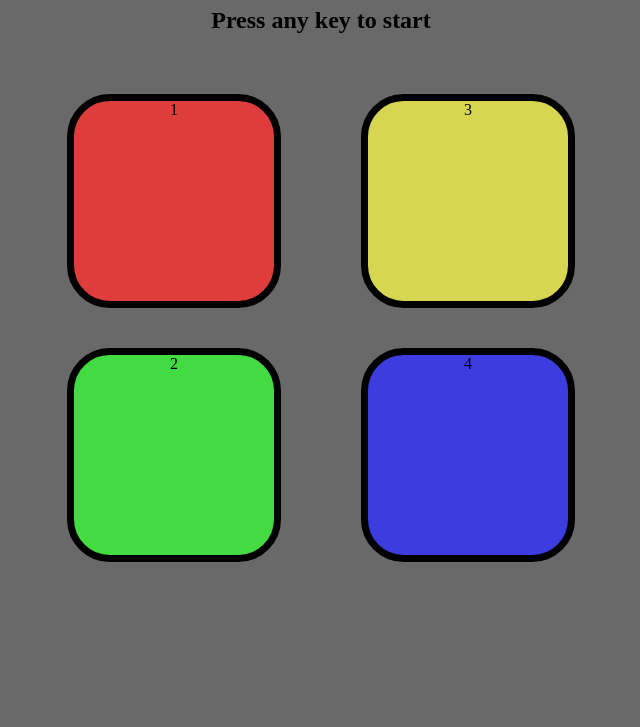
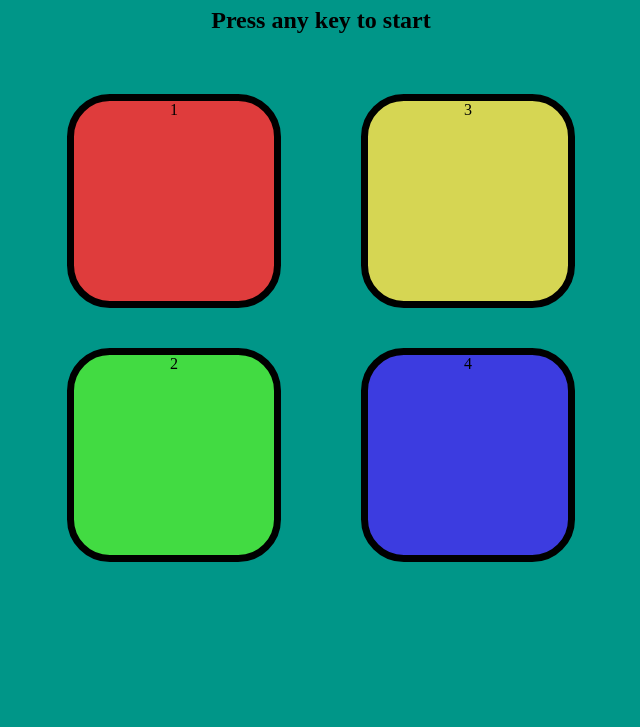
Before and after one commit to sachin-bi/Simon-Says-Game, a plain HTML site: page index.html in a window 1280 px wide. Shown: the part 73-800 px from the top of the page, without its empty margins (319-959 px from the left). Drawn offline with Linux system fonts and the light colour scheme.

Commit message:
pg-bgColor_set

```diff
--- a/style.css
+++ b/style.css
@@ -1,6 +1,6 @@
 body{
     text-align: center;
-    background-color: dimgrey;
+    background-color: #009688;
 }
 
 .btn{
```
